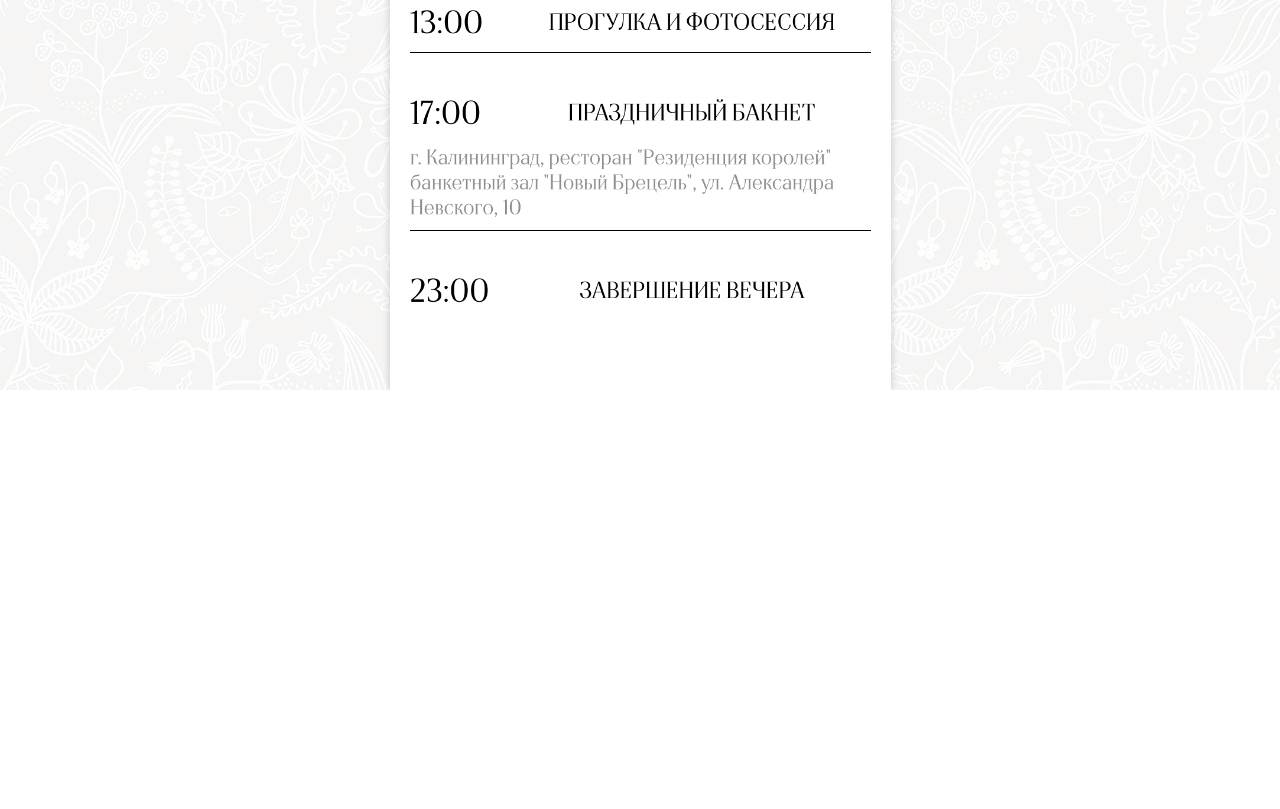
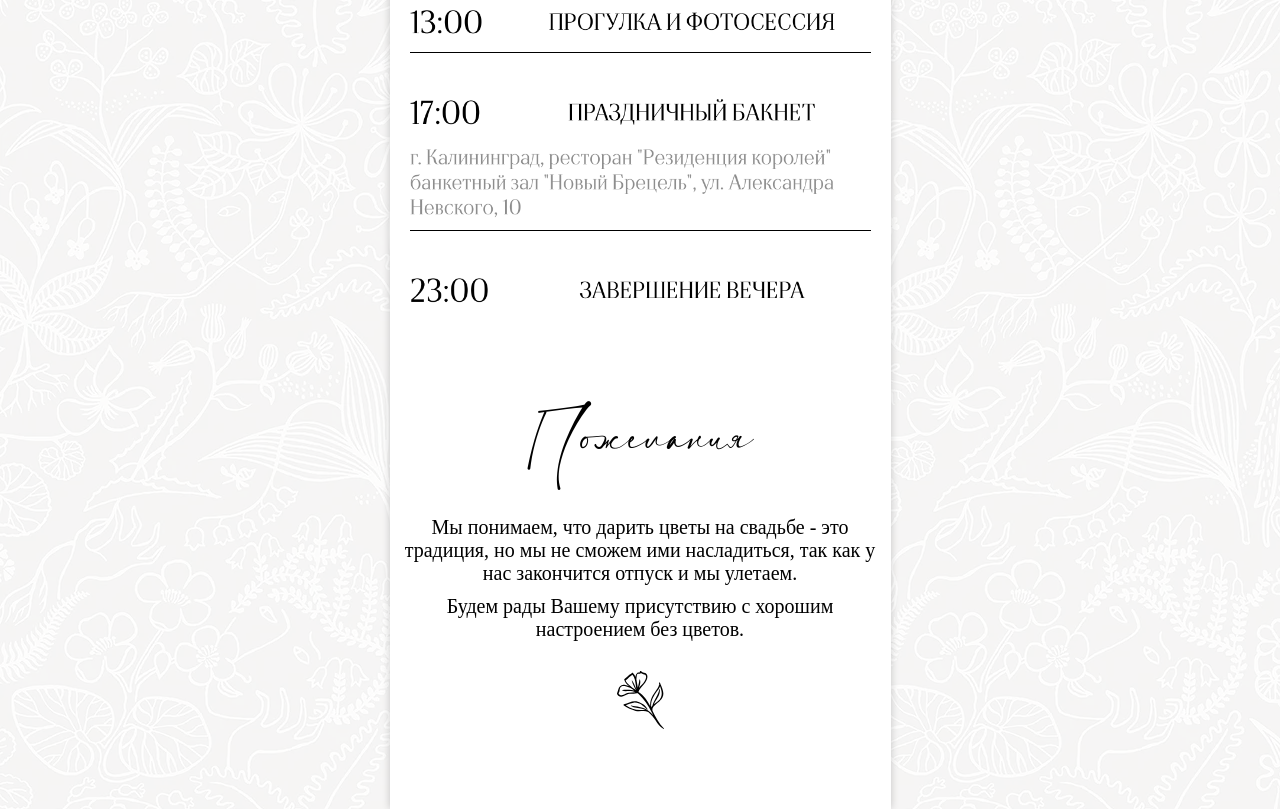
Before and after one commit to ILSNV/wedding_1, a website: page app/index.html in a window 1280 px wide. Shown: the part 3335-4144 px from the top of the page. Before the commit the page ends 3725 px from the top, so only its background shows below. Drawn offline with Linux system fonts and the light colour scheme; a web font is replaced by a local one.

Commit message:
feat: add markup and styles for the wish block

```diff
--- a/app/index.html
+++ b/app/index.html
@@ -130,6 +130,24 @@
             <img src="images/timing4.png" alt="" class="timing__img mb-40">
             <img src="images/timing_5.png" alt="" class="timing__img">
         </div>
+
+        <div class="wish">
+            <p class="wish__title">Пожелания</p>
+
+            <p class="wish__text mb-10">
+                Мы понимаем, что дарить цветы на свадьбе -
+                это традиция, но мы не сможем ими
+                насладиться, так как у нас закончится отпуск и
+                мы улетаем.
+            </p>
+
+            <p class="wish__text">
+                Будем рады Вашему присутствию с хорошим <br>
+                настроением без цветов.
+            </p>
+
+            <img src="images/wish_icon.svg" alt="" class="wish__icon">
+        </div>
     </div>
 
 
--- a/app/scss/style.scss
+++ b/app/scss/style.scss
@@ -353,6 +353,35 @@ body {
     margin-bottom: 40px;
 }
 
+
+.wish {
+    padding-bottom: 80px;
+    position: relative;
+    z-index: 2;
+
+    &__title {
+        font-size: clamp(2.625rem, 0.968rem + 8.29vw, 3.563rem);
+        text-align: center;
+        font-family: 'Mr';
+        margin-bottom: 20px;
+    }
+
+    &__text {
+        text-align: center;
+        font-size: clamp(0.938rem, 0.385rem + 2.76vw, 1.25rem);
+    }
+
+    &__icon {
+        display: block;
+        margin: 0 auto;
+        margin-top: 30px;
+    }
+}
+
+.mb-10 {
+    margin: 10px;
+}
+
 @media (min-width: 501px) and (max-height: 850px) {
     .header__name {
         padding-top: 30px;
@@ -418,7 +447,7 @@ body {
     }
 }
 
-@media (max-width: 400px){
+@media (max-width: 400px) {
     .place__map iframe {
         height: 300px;
     }
```
Also changed, not shown: app/css/style.min.css, app/images/wish_icon.svg (added).
